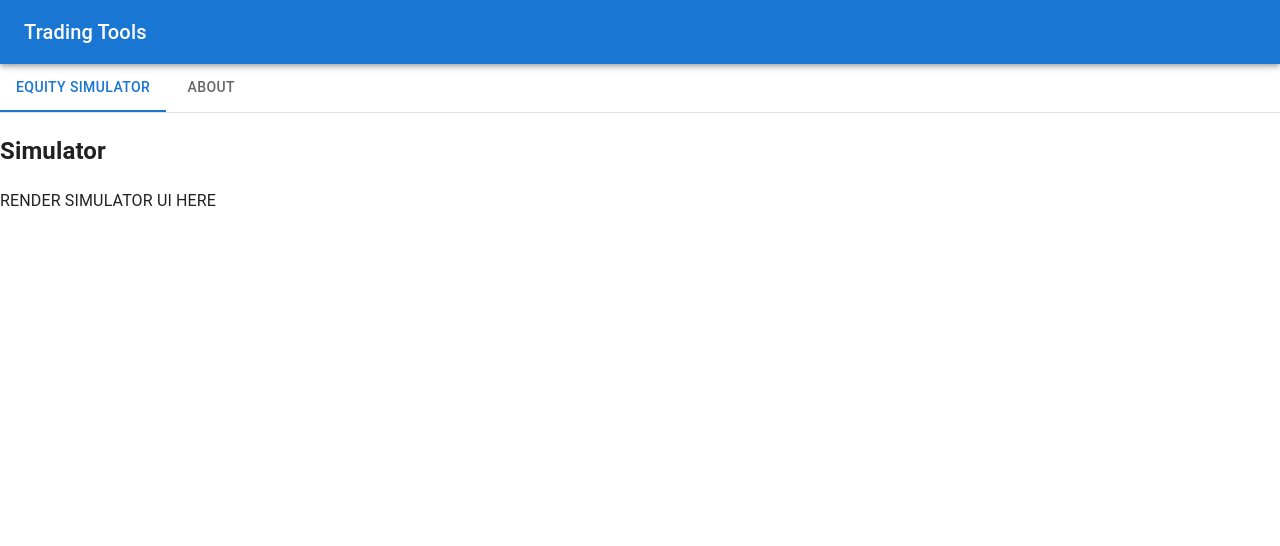
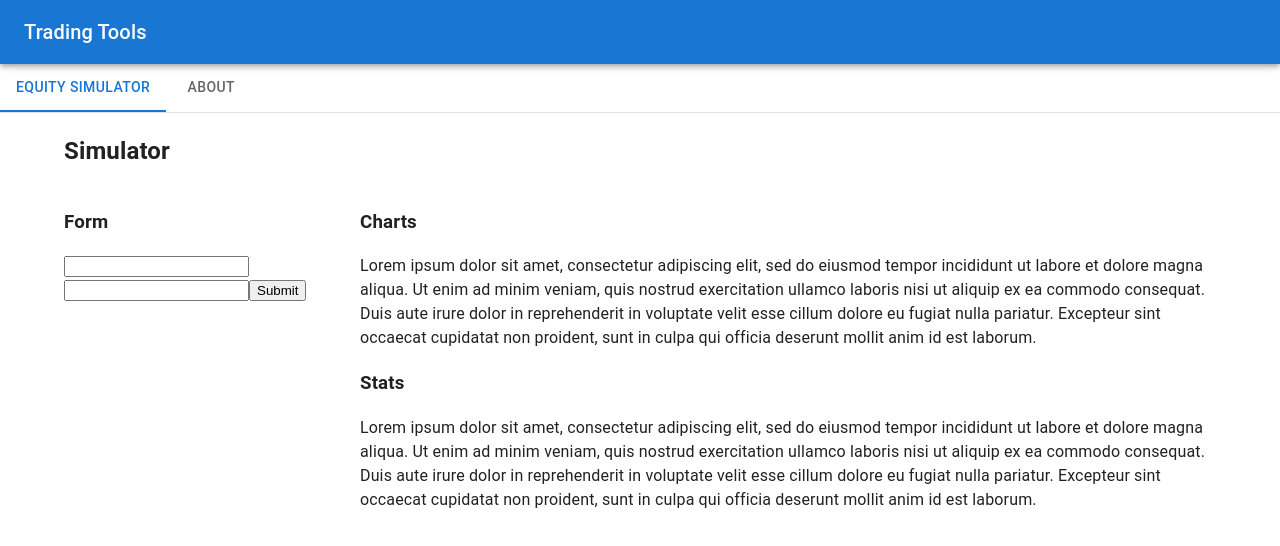
Before and after one commit to steve-king/trading-tools, a React (Create React App) app: page / in a window 1280 px wide. Shown: the top 546 px of the page. Built offline with nearby package versions, Linux system fonts and the light colour scheme.

Commit message:
Added placeholder form with local state management

```diff
--- a/src/app/App.css
+++ b/src/app/App.css
@@ -1,37 +1,2 @@
-.App {
-  /* text-align: center; */
+.app {
 }
-
-/* .App-logo {
-  height: 40vmin;
-  pointer-events: none;
-} */
-
-/* @media (prefers-reduced-motion: no-preference) {
-  .App-logo {
-    animation: App-logo-spin infinite 20s linear;
-  }
-} */
-
-/* .App-header {
-  background-color: #282c34;
-  display: flex;
-  flex-direction: column;
-  align-items: center;
-  justify-content: center;
-  font-size: calc(10px + 2vmin);
-  color: white;
-}
-
-.App-link {
-  color: #61dafb;
-}
-
-@keyframes App-logo-spin {
-  from {
-    transform: rotate(0deg);
-  }
-  to {
-    transform: rotate(360deg);
-  }
-} */
--- a/src/app/App.tsx
+++ b/src/app/App.tsx
@@ -1,21 +1,22 @@
 import './App.css'
 import { Route, Routes } from 'react-router-dom'
+import { Container } from '@mui/material'
 import SimulatorPage from 'pages/Simulator'
 import AboutPage from 'pages/About'
-import Header from 'components/header'
-import Nav from 'components/nav'
+import Header from 'components/Header'
+import Nav from 'components/Nav'
 
 function App() {
   return (
-    <div className="App">
+    <div className="app">
       <Header />
       <Nav />
-      <main className="App-main">
+      <Container component="main" className="app-main">
         <Routes>
           <Route path="/" element={<SimulatorPage />} />
           <Route path="/about" element={<AboutPage />} />
         </Routes>
-      </main>
+      </Container>
     </div>
   )
 }
--- /dev/null
+++ b/src/components/Chart/Chart.tsx
@@ -0,0 +1,16 @@
+const Chart = () => {
+  return (
+    <>
+      <h3>Charts</h3>
+      <p>
+        Lorem ipsum dolor sit amet, consectetur adipiscing elit, sed do eiusmod tempor incididunt ut
+        labore et dolore magna aliqua. Ut enim ad minim veniam, quis nostrud exercitation ullamco
+        laboris nisi ut aliquip ex ea commodo consequat. Duis aute irure dolor in reprehenderit in
+        voluptate velit esse cillum dolore eu fugiat nulla pariatur. Excepteur sint occaecat
+        cupidatat non proident, sunt in culpa qui officia deserunt mollit anim id est laborum.
+      </p>
+    </>
+  )
+}
+
+export default Chart
--- /dev/null
+++ b/src/components/Chart/index.ts
@@ -0,0 +1,2 @@
+import Chart from './Chart'
+export default Chart
--- /dev/null
+++ b/src/components/Form/Form.tsx
@@ -0,0 +1,32 @@
+import { useState } from 'react'
+
+const Form = () => {
+  const [formData, setFormData] = useState({
+    name: '',
+    email: '',
+  })
+
+  const handleChange = (e: React.ChangeEvent<HTMLInputElement>) => {
+    setFormData((prevData) => ({
+      ...prevData,
+      [e.target.name]: e.target.value,
+    }))
+  }
+
+  const handleSubmit = (e: React.FormEvent) => {
+    e.preventDefault()
+    console.log('SUBMIT')
+    console.log(formData)
+  }
+
+  return (
+    <form onSubmit={handleSubmit}>
+      <h3>Form</h3>
+      <input type="text" name="name" value={formData.name} onChange={handleChange} />
+      <input type="text" name="email" value={formData.email} onChange={handleChange} />
+      <input type="submit" value="Submit" />
+    </form>
+  )
+}
+
+export default Form
--- /dev/null
+++ b/src/components/Form/index.ts
@@ -0,0 +1,3 @@
+import Form from './Form'
+
+export default Form
--- /dev/null
+++ b/src/components/Stats/Stats.tsx
@@ -0,0 +1,16 @@
+const Stats = () => {
+  return (
+    <>
+      <h3>Stats</h3>
+      <p>
+        Lorem ipsum dolor sit amet, consectetur adipiscing elit, sed do eiusmod tempor incididunt ut
+        labore et dolore magna aliqua. Ut enim ad minim veniam, quis nostrud exercitation ullamco
+        laboris nisi ut aliquip ex ea commodo consequat. Duis aute irure dolor in reprehenderit in
+        voluptate velit esse cillum dolore eu fugiat nulla pariatur. Excepteur sint occaecat
+        cupidatat non proident, sunt in culpa qui officia deserunt mollit anim id est laborum.
+      </p>
+    </>
+  )
+}
+
+export default Stats
--- /dev/null
+++ b/src/components/Stats/index.ts
@@ -0,0 +1,2 @@
+import Stats from './Stats'
+export default Stats
--- a/src/pages/Simulator.tsx
+++ b/src/pages/Simulator.tsx
@@ -1,8 +1,22 @@
+import Form from 'components/Form'
+import Chart from 'components/Chart'
+import Stats from 'components/Stats'
+
+import { Grid } from '@mui/material'
+
 const SimulatorPage = () => {
   return (
     <>
       <h2>Simulator</h2>
-      <p>RENDER SIMULATOR UI HERE</p>
+      <Grid container spacing={4}>
+        <Grid item md={3}>
+          <Form />
+        </Grid>
+        <Grid item md={9}>
+          <Chart />
+          <Stats />
+        </Grid>
+      </Grid>
     </>
   )
 }
```
